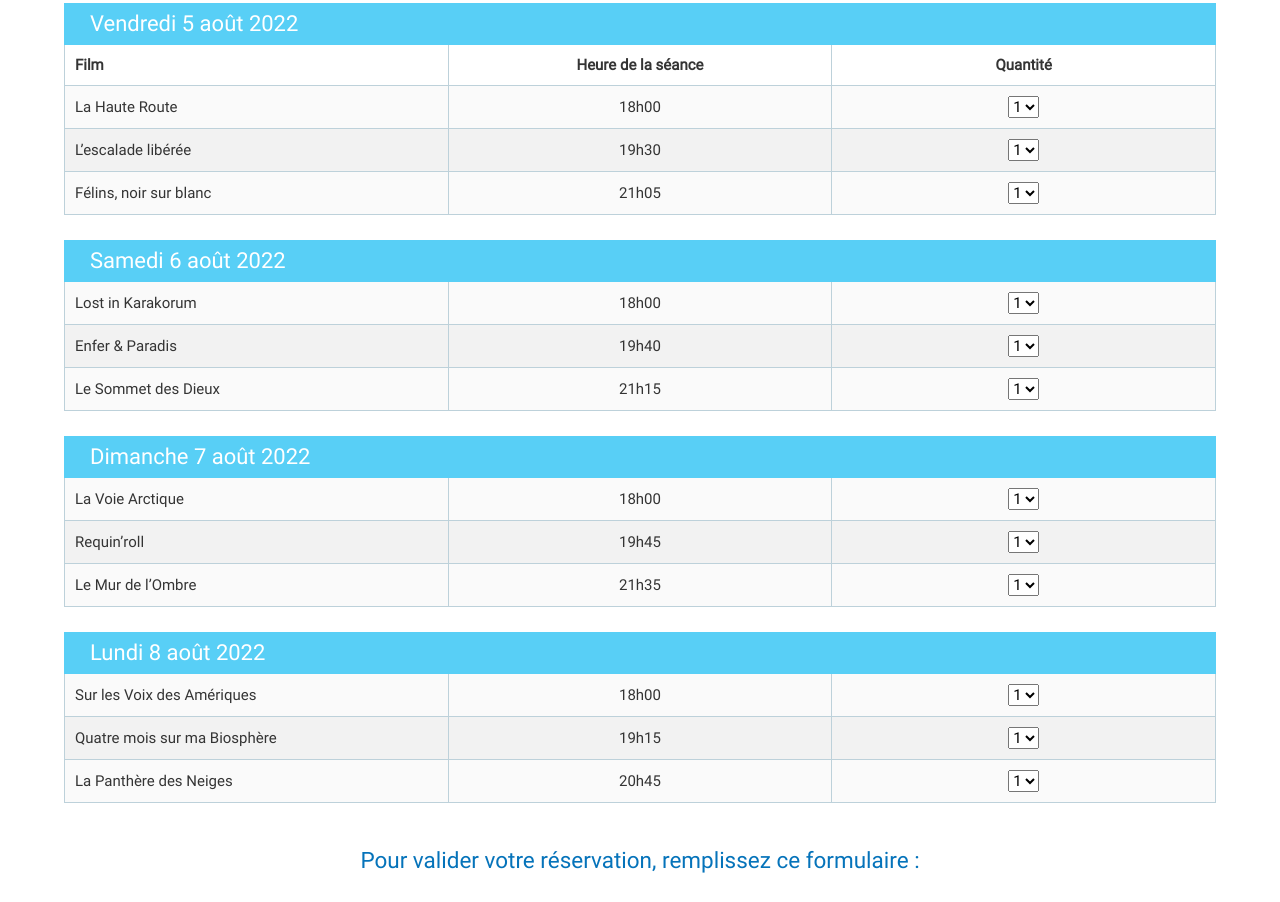
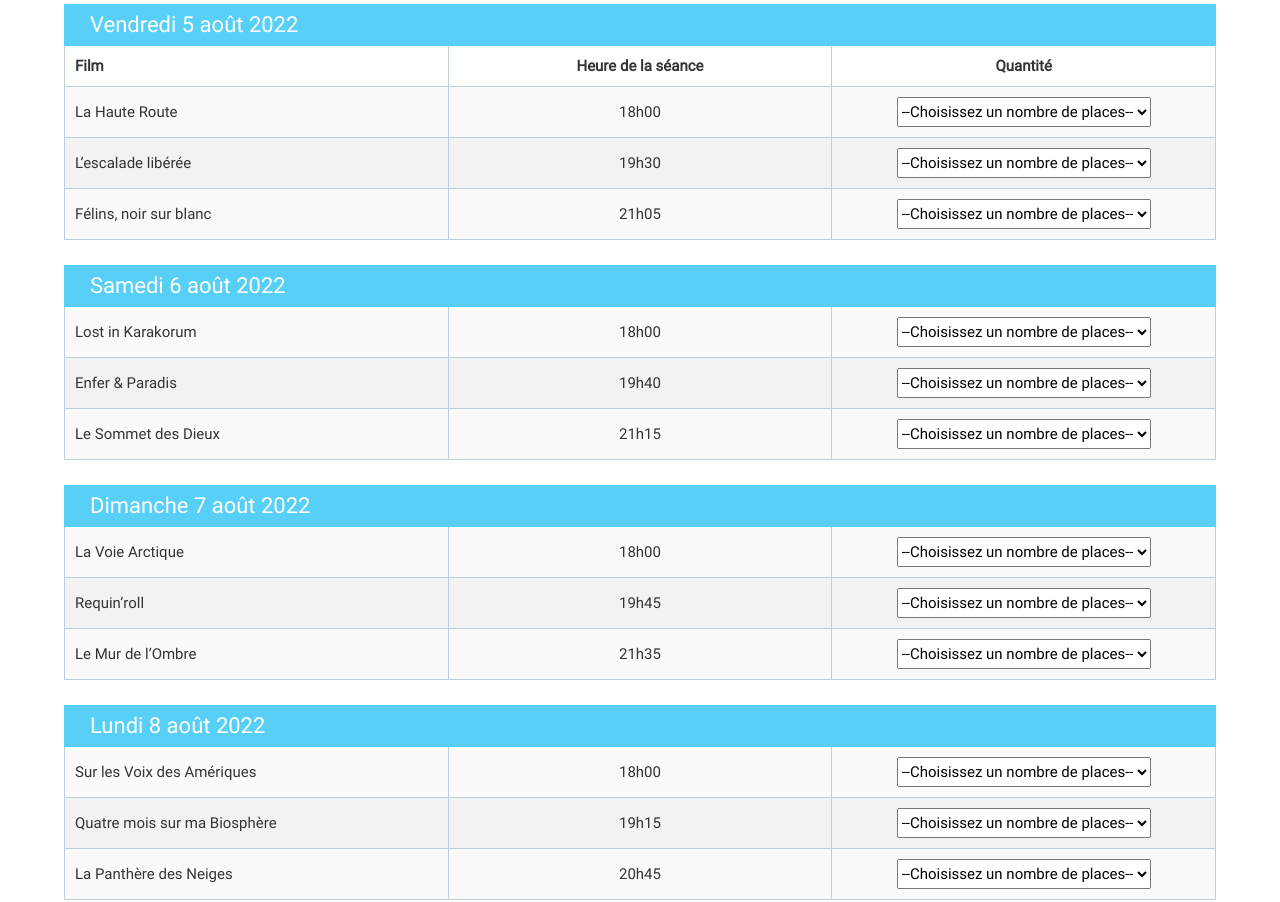
Before and after one commit to l-lemaitre/filmsdepleinair, a plain HTML site: page registration.html in a window 1280 px wide. Shown: the part 678-1580 px from the top of the page. Drawn offline with Linux system fonts and the light colour scheme; files whose address does not match are found by name.

Commit message:
13th commit project 3 OpenClassrooms

```diff
--- a/css/stylesheet.scss
+++ b/css/stylesheet.scss
@@ -715,6 +715,10 @@ header {
                   a {
                      color: $mineShaft;
                   }
+
+                  select {
+                     height: 3rem;
+                  }
                }
             }
          }
@@ -950,7 +954,7 @@ header {
       h2 {
          width: 100%;
          max-width: 57rem;
-         margin: 5.5rem auto 4.4rem;
+         margin: 5rem auto;
          line-height: 2rem;
 
          span {
@@ -996,7 +1000,7 @@ header {
       h2 {
          width: 100%;
          max-width: 57rem;
-         margin: 5.5rem auto 4.4rem;
+         margin: 5rem auto;
          line-height: 2rem;
 
          span {
@@ -1084,10 +1088,6 @@ header {
    /* MAIN */
    .contactContainer {
       margin-bottom: 9.5rem;
-
-      h5 {
-         margin-bottom: 4.5rem;
-      }
    }
 }
 
--- a/registration.html
+++ b/registration.html
@@ -77,6 +77,7 @@
                                 <td>
                                     <label for="qteMovie1"></label>
                                     <select name="qteMovie1" id="qteMovie1">
+                                        <option value="default" selected>--Choisissez un nombre de places--</option>
                                         <option value="1">1</option>
                                         <option value="2">2</option>
                                         <option value="3">3</option>
@@ -90,6 +91,7 @@
                                 <td>
                                     <label for="qteMovie2"></label>
                                     <select name="qteMovie2" id="qteMovie2">
+                                        <option value="default" selected>--Choisissez un nombre de places--</option>
                                         <option value="1">1</option>
                                         <option value="2">2</option>
                                         <option value="3">3</option>
@@ -103,6 +105,7 @@
                                 <td>
                                     <label for="qteMovie3"></label>
                                     <select name="qteMovie3" id="qteMovie3">
+                                        <option value="default" selected>--Choisissez un nombre de places--</option>
                                         <option value="1">1</option>
                                         <option value="2">2</option>
                                         <option value="3">3</option>
@@ -112,7 +115,6 @@
                             </tr>
                         </tbody>
                     </table>
-                </div>
                     <table>
                         <thead id="sessionAugust6">
                             <tr>
@@ -126,6 +128,7 @@
                                 <td>
                                     <label for="qteMovie4"></label>
                                     <select name="qteMovie4" id="qteMovie4">
+                                        <option value="default" selected>--Choisissez un nombre de places--</option>
                                         <option value="1">1</option>
                                         <option value="2">2</option>
                                         <option value="3">3</option>
@@ -139,6 +142,7 @@
                                 <td>
                                     <label for="qteMovie5"></label>
                                     <select name="qteMovie5" id="qteMovie5">
+                                        <option value="default" selected>--Choisissez un nombre de places--</option>
                                         <option value="1">1</option>
                                         <option value="2">2</option>
                                         <option value="3">3</option>
@@ -152,6 +156,7 @@
                                 <td>
                                     <label for="qteMovie6"></label>
                                     <select name="qteMovie6" id="qteMovie6">
+                                        <option value="default" selected>--Choisissez un nombre de places--</option>
                                         <option value="1">1</option>
                                         <option value="2">2</option>
                                         <option value="3">3</option>
@@ -174,6 +179,7 @@
                                 <td>
                                     <label for="qteMovie7"></label>
                                     <select name="qteMovie7" id="qteMovie7">
+                                        <option value="default" selected>--Choisissez un nombre de places--</option>
                                         <option value="1">1</option>
                                         <option value="2">2</option>
                                         <option value="3">3</option>
@@ -187,6 +193,7 @@
                                 <td>
                                     <label for="qteMovie8"></label>
                                     <select name="qteMovie8" id="qteMovie8">
+                                        <option value="default" selected>--Choisissez un nombre de places--</option>
                                         <option value="1">1</option>
                                         <option value="2">2</option>
                                         <option value="3">3</option>
@@ -200,6 +207,7 @@
                                 <td>
                                     <label for="qteMovie9"></label>
                                     <select name="qteMovie9" id="qteMovie9">
+                                        <option value="default" selected>--Choisissez un nombre de places--</option>
                                         <option value="1">1</option>
                                         <option value="2">2</option>
                                         <option value="3">3</option>
@@ -222,6 +230,7 @@
                                 <td>
                                     <label for="qteMovie10"></label>
                                     <select name="qteMovie10" id="qteMovie10">
+                                        <option value="default" selected>--Choisissez un nombre de places--</option>
                                         <option value="1">1</option>
                                         <option value="2">2</option>
                                         <option value="3">3</option>
@@ -235,6 +244,7 @@
                                 <td>
                                     <label for="qteMovie11"></label>
                                     <select name="qteMovie11" id="qteMovie11">
+                                        <option value="default" selected>--Choisissez un nombre de places--</option>
                                         <option value="1">1</option>
                                         <option value="2">2</option>
                                         <option value="3">3</option>
@@ -248,6 +258,7 @@
                                 <td>
                                     <label for="qteMovie12"></label>
                                     <select name="qteMovie12" id="qteMovie12">
+                                        <option value="default" selected>--Choisissez un nombre de places--</option>
                                         <option value="1">1</option>
                                         <option value="2">2</option>
                                         <option value="3">3</option>
@@ -257,6 +268,7 @@
                             </tr>
                         </tbody>
                     </table>
+                </div>
                 <section class="info">
                     <h2>Pour valider votre réservation, remplissez ce formulaire :</h2>
                     <fieldset>
```
Also changed, not shown: css/stylesheet.css. Lines whose indentation alone changed are shown as unchanged.
